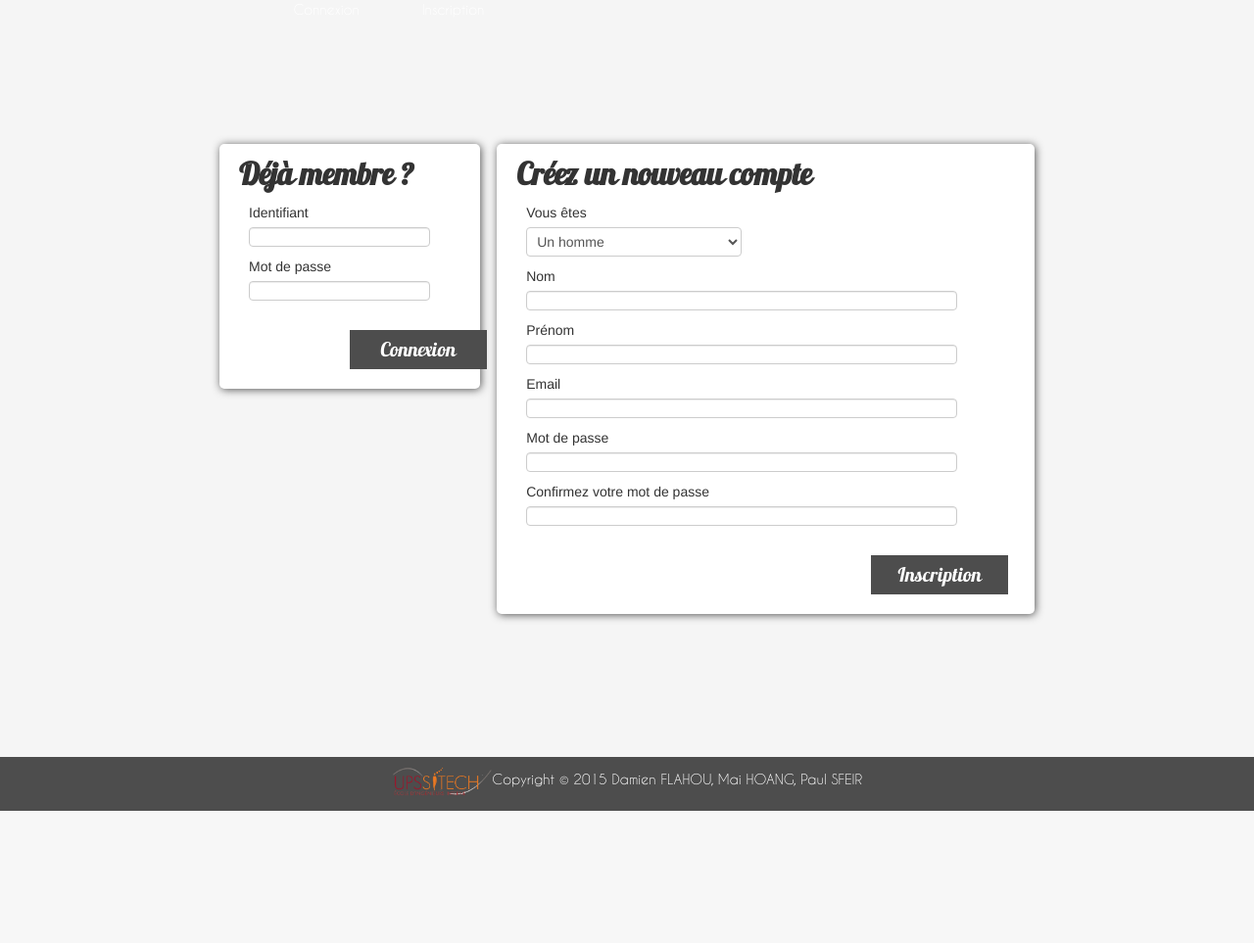
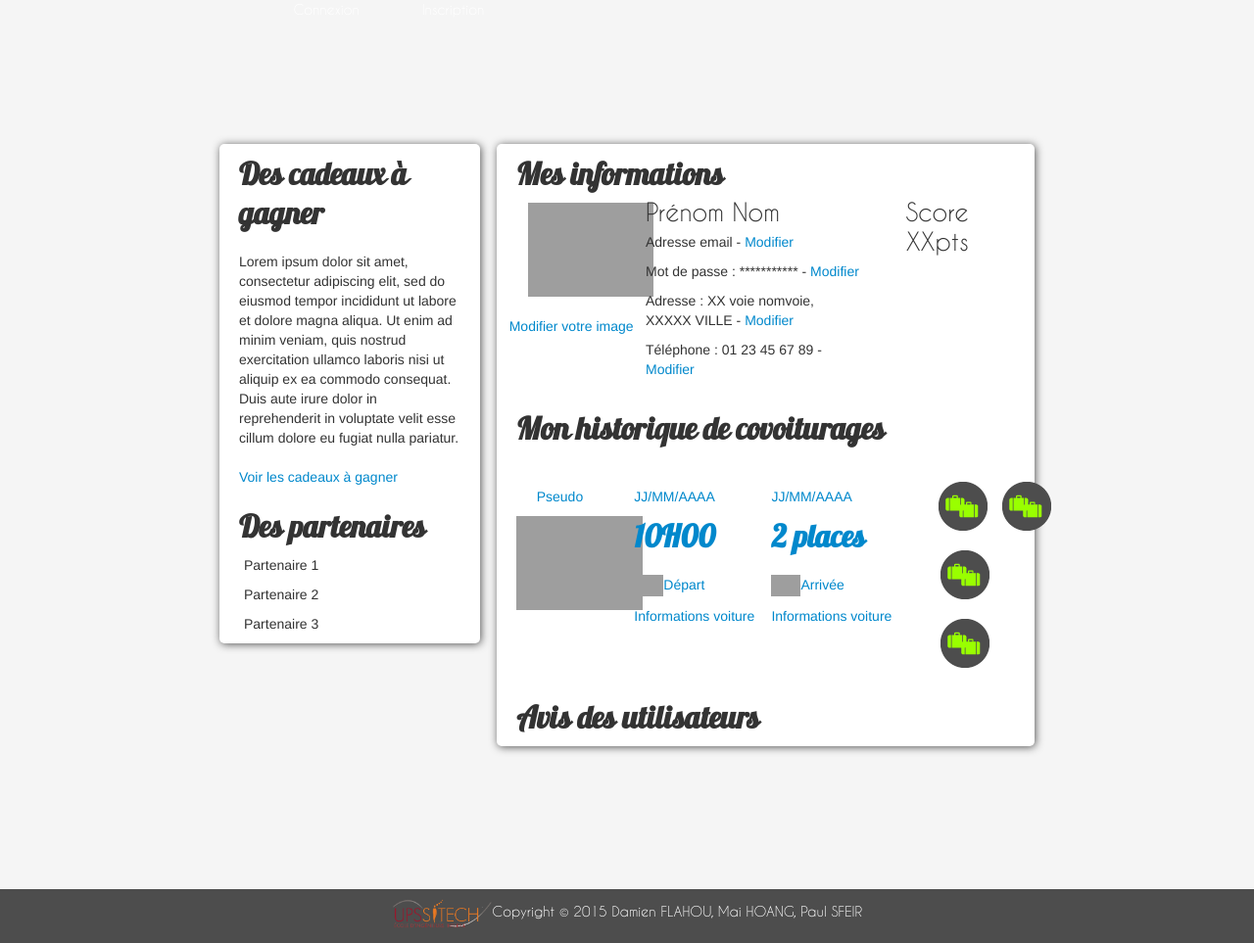
Before and after one commit to paul-sfeir/Projet-Web-Covoiturage, a PHP site: page /compte.php in a window 1280 px wide. Shown: the part 100-1063 px from the top of the page at 98% size. Before the commit the page ends 928 px from the top, so only its background shows below. Run offline with PHP 8.4, Linux system fonts and the light colour scheme; some libraries are stand-ins or nearby versions; grey boxes are pictures that could not be loaded.

Commit message:
Page compte en cours + modif page résultats
Commentaires à mettre en page + survol des icones à refaire pour les
pages résultats, page compte...

```diff
--- a/compte.php
+++ b/compte.php
@@ -71,51 +71,97 @@ include "bdd.php";
 	<div id="container">
 
 		<div class="row-fluid">
-			<div id="form_co_ins" class="contenu span4">
+			<div id="proposition" class="contenu span4">
 
-				<h2>Déjà membre ?</h2>
+				<h2>Des cadeaux à gagner</h2>
 
-				<form method="post">
-					<label>Identifiant</label>
-					<input type="text" name="login"/>
+				<p>Lorem ipsum dolor sit amet, consectetur adipiscing elit, sed do eiusmod tempor incididunt ut labore et dolore magna aliqua. Ut enim ad minim veniam, quis nostrud exercitation ullamco laboris nisi ut aliquip ex ea commodo consequat. Duis aute irure dolor in reprehenderit in voluptate velit esse cillum dolore eu fugiat nulla pariatur.</p>
 
-					<label>Mot de passe</label>
-					<input type="password" name="password"/>
+				<p><a href="cadeau.php">Voir les cadeaux à gagner</a></p>
 
-					<input type="submit" value="Connexion" class="button_search" style="width: 140px"/>
-				</form>
+				<h2>Des partenaires</h2>
+
+				<ul>
+					<li>Partenaire 1</li>
+					<li>Partenaire 2</li>
+					<li>Partenaire 3</li>
+				</ul>
 
 			</div>
 
 
 			<div id="form_ins" class="contenu span8">
 
-				<h2>Créez un nouveau compte</h2>
+				<div id="mesinfos">
+					<h2>Mes informations</h2>
 
-				<form method="post">
-					<label>Vous êtes</label>
-					<select name="civilite">
-						<option value="0">Un homme</option>
-						<option value="1">Une femme</option>
-					</select>
+					<div id="img_profile" class="span3">
+						<img src="Media/utilisateur.png" class="img_user" />
+						<p><a href="#">Modifier votre image</a></p>
+					</div>
 
-					<label>Nom</label>
-					<input type="text" name="nom"/>
+					<div class="span5">
+						<p class="petittitre">Prénom Nom</p>
+						<p>Adresse email - <a href="#">Modifier</a></p>
+						<p>Mot de passe : *********** - <a href="#">Modifier</a></p>
+						<p>Adresse : XX voie nomvoie, XXXXX VILLE - <a href="#">Modifier</a></p>
+						<p>Téléphone : 01 23 45 67 89 - <a href="#">Modifier</a></p>
+					</div>
 
-					<label>Prénom</label>
-					<input type="text" name="prenom"/>
+					<div id="score" class="span3">
+						<p class="petittitre">Score</p>
+						<p class="petittitre">XXpts</p>
+					</div>
+				</div>
 
-                    <label>Email</label>
-					<input type="email" name="email"/>
+				<div id="historique">
+					<h2>Mon historique de covoiturages</h2>
+					<article><a href="#">
+						<div class="row-fluid">
+							<div class="span3">
+								<p class="pseudo">Pseudo</p>
+								<img src="Media/utilisateur.png" class="img_user" />
+							</div>
 
-					<label>Mot de passe</label>
-					<input type="password" name="password2"/>
+							<div class="span3">
+								<p class="titre">JJ/MM/AAAA</p>
+								<h2 class="info">10H00</h2>
+								<p><img src="Media/depart.png" width="30px"/>Départ</p>
+								<p>Informations voiture</p>
+							</div>
 
-					<label>Confirmez votre mot de passe</label>
-					<input id="pass" type="password" name="confirmation"/>
+							<div class="span3">
+								<p class="titre">JJ/MM/AAAA</p>
+								<h2 class="info">2 places</h2>
+								<p><img src="Media/arrivee.png" width="30px"/>Arrivée</p>
+								<p>Informations voiture</p>
+							</div>
 
-					<input type="submit" value="Inscription" class="button_search" style="width: 140px"/>
-				</form>
+							<div id="options" class="span3">
+								<div class="span6">
+									<img src="Media/m_baggage.png" class="options" alt="Moyens baggages" />
+								</div>
+								<div class="span6">
+									<img src="Media/m_baggage.png" class="options" alt="Moyens baggages" />
+								</div>
+								<div class="span6">
+									<img src="Media/m_baggage.png" class="options" alt="Moyens baggages" />
+								</div>
+								<div class="span6">
+									<img src="Media/m_baggage.png" class="options" alt="Moyens baggages" />
+								</div>
+							</div>
+						</div>
+						</a>
+					</article>
+				</div>
+
+
+				<div id="avis">
+					<h2>Avis des utilisateurs</h2>
+
+
+				</div>
 
 			</div>
 
--- a/css/custom.css
+++ b/css/custom.css
@@ -107,11 +107,11 @@ article {
 
 .icones_options {
 	float: left;
-	margin: 0px 5px 0px 5px;
+	margin: 10px 0px 10px 0px;
 }
 
 .icones_options .options {
-	margin: 0px 10px 0px 10px !important;
+	margin: 0px 20px 0px 10px !important;
 }
 
 .icones_options span {
@@ -162,3 +162,25 @@ article {
 	float: right;
 	width: auto;
 }
+
+
+
+/* Page compte */
+
+#img_profile p {
+	text-align: center;
+}
+
+.petittitre {
+	font-family: 'caviar_dreamsregular';
+	font-size: 25px;
+}
+
+#historique  {
+	clear: left;
+	padding-top: 10px;
+}
+
+#score {
+	text-align: center;
+}
```
Also changed, not shown: resultats.php (+33 -16 lines).
